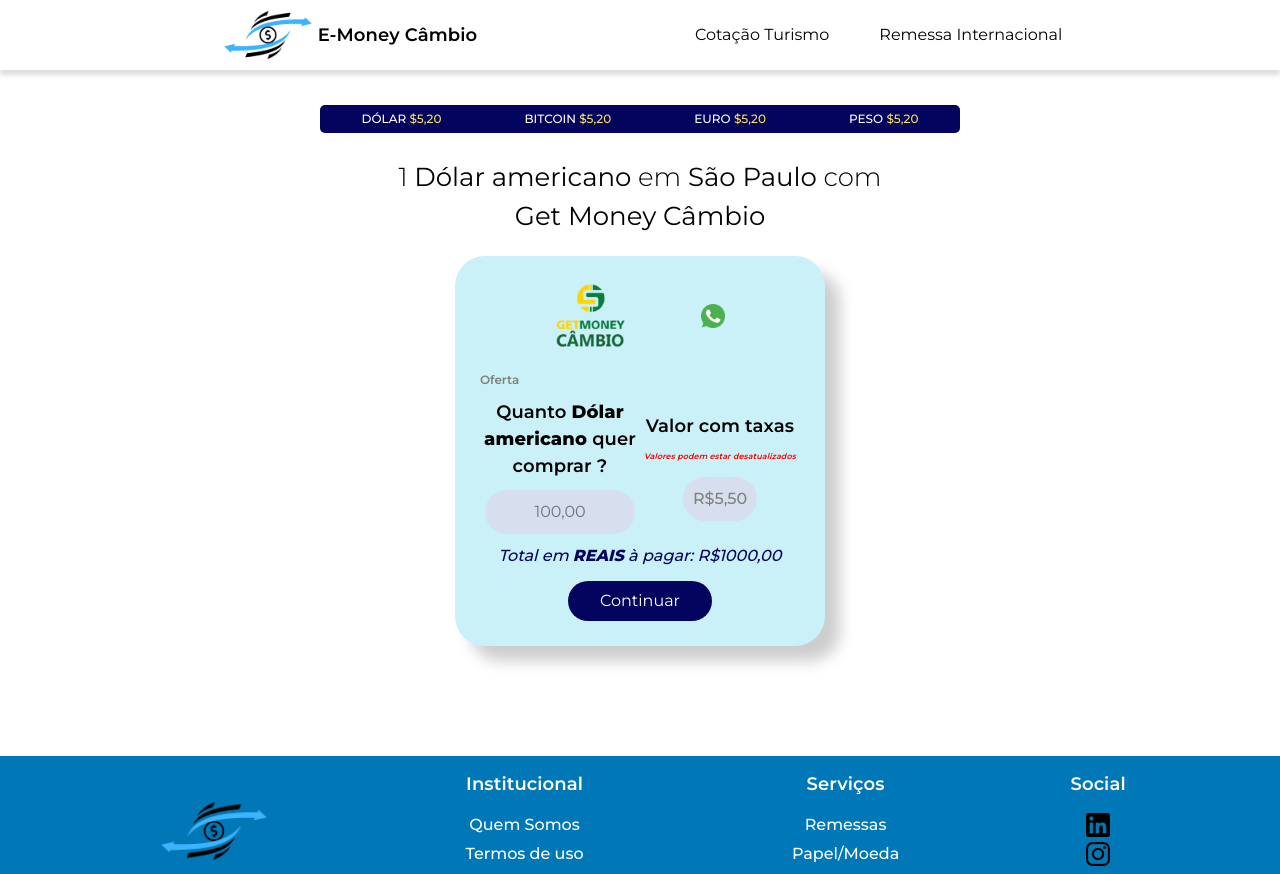
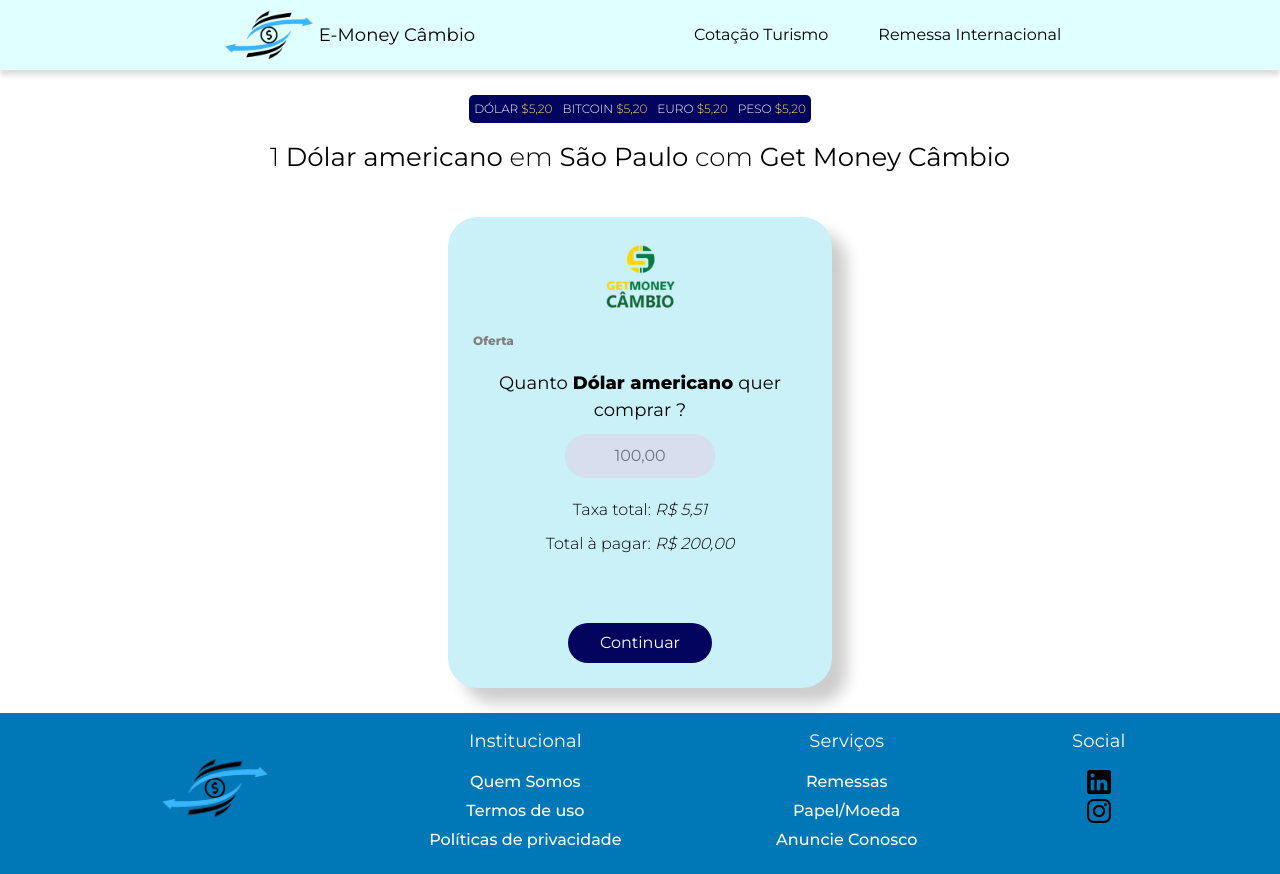
Before and after one commit to jeffersonnunesfonseca/emoneycambio, a Flask app: page /negociacao/1/1/1/1/1 in a window 1280 px wide. Run offline with Flask 3, Linux system fonts and the light colour scheme.

Commit message:
ajustes css html

```diff
--- a/emoneycambio/controllers/portal.py
+++ b/emoneycambio/controllers/portal.py
@@ -71,3 +71,8 @@ def negotiation_company(modality:str=None, coin: str=None, location: str=None, t
 
 
     return render_template(path_to_template, data=data, step=step)
+
+@app.route('/remessa-internacional', methods = ['GET'])
+def remessa_internacional():
+
+    return render_template('portal/negotiation-international-shipment/index.html')
--- a/emoneycambio/static/css/portal/base.css
+++ b/emoneycambio/static/css/portal/base.css
@@ -13,6 +13,17 @@ body {
   overflow-x: hidden;
   font-family: Montserrat, Poppins, -apple-system, BlinkMacSystemFont, Segoe UI, Roboto, Oxygen, Ubuntu, Cantarell, Fira Sans, Droid Sans, Helvetica Neue, sans-serif;
 }
+
+body{ min-height: 100vh; margin:0; }
+
+header{ min-height:50px; background:lightcyan; }
+footer{ min-height:50px; background:PapayaWhip; }
+
+/* The article fills all the space between header & footer */
+body{ display:flex; flex-direction:column; }
+
+article{ flex:1; }
+
 
 /* PROJECT STYLE THEME */
 
@@ -30,13 +41,13 @@ body {
 
 .title-font-style {
   font-size: 26px;
-  font-weight: 800;
+  font-weight: 500;
   font-style: normal;
 }
 
 .subtitle-font-style {
   font-size: 18px;
-  font-weight: 600;
+  font-weight: 400;
   letter-spacing: 0.1px;
   font-style: normal;
 }
@@ -44,7 +55,7 @@ body {
 .text-font-style {
   font-style: normal;
   font-size: 16px;
-  font-weight: 500;
+  font-weight: 300;
 }
 
 /* DESKTOP */
@@ -72,8 +83,8 @@ footer {
 
   width: 100%;
   /* height: 150px; */
-  position: absolute;
-  bottom: 0;
+  /* position: absolute;
+  bottom: 0; */
   /* left: 0; */
 
 }
@@ -110,7 +121,7 @@ header {
   width: 100vw;
   height: 70px;
   box-shadow: 0px 5px 5px #ddd;
-  margin-bottom: 10px;
+  /* margin-bottom: 10px; */
   display: flex;
   justify-content: space-evenly;
   text-align: center;
@@ -143,11 +154,12 @@ header>.logo{
 
 /* CONTENT STYLE */
 
-.content {
-  width: 100vw;
+article.content {
+  /* width: 100vw; */
+  /* flex: 2; */
   display: flex;
   flex-direction: column;
-  justify-content: space-between;
+  justify-content: space-evenly;
   align-items: center;
   gap: 15px;
 
@@ -165,11 +177,12 @@ header>.logo{
   padding-bottom: 100px;
 }
 
+
 .bullet-coins {
   margin-top: 25px;
   font-size: 12px;
   border-radius: 5px 5px 5px;
-  width: 50%;
+  /* width: 50%; */
 }
 
 .bullet-coins>ul {
--- a/emoneycambio/static/css/portal/home/style.css
+++ b/emoneycambio/static/css/portal/home/style.css
@@ -1,7 +1,7 @@
-.home-page {
+/* .home-page {
     margin-top: 30px;
     margin-bottom: 30px;
-}
+} */
 
 .form-price {
     display: flex;
--- a/emoneycambio/static/css/portal/negotiation-tourism/style.css
+++ b/emoneycambio/static/css/portal/negotiation-tourism/style.css
@@ -1,3 +1,6 @@
+body {
+    display: flow-root;
+}
 .breadcumb {
     display: flex;
     align-items: flex-start;
@@ -10,7 +13,7 @@
     box-shadow: 0px 5px 5px #ddd;
     border-radius: 5px 5px 5px;
 }
-.home-page {
+/* .home-page {
     margin-top: 10px;
     margin-bottom: 10px;
     display: flex;
@@ -27,6 +30,8 @@
 }
 
 .results {
+    margin-top: 25px;
+    margin-bottom: 25px;
     display: flex;
     gap: 20px;
     flex-direction: column;
@@ -35,7 +40,7 @@
     /* font-weight: 300; */
     padding: 25px;
     border-radius: 30px;
-    width: 50%;
+    width: 30%;
     box-shadow: 15px 15px 15px rgb(0 0 0 / 20%);
 }
 
@@ -58,7 +63,7 @@
     flex-direction: column;
     align-items: center;
     justify-content: center;
-    gap: 10px;
+    gap: 20px;
 }
 
 .items-step-cols {
@@ -140,7 +163,3 @@ label {
     font-weight: 300 !important;
     text-align: center;
 }
-
-footer {
-    position: relative;
-}
--- a/emoneycambio/static/js/portal/negotiation-tourism/index.js
+++ b/emoneycambio/static/js/portal/negotiation-tourism/index.js
@@ -41,7 +41,13 @@ function nextStepForm(e) {
     let keys = []
     $(formdata ).each(function(index, obj){
         data[obj.name] = obj.value;
-        keys.push(obj.name)
+        if (obj.name =='pfpj' || obj.name == 'delivery'){
+
+        }else{
+
+            keys.push(obj.name)
+        }
+
     });
 
 
--- a/emoneycambio/templates/portal/base.html
+++ b/emoneycambio/templates/portal/base.html
@@ -25,15 +25,15 @@
             </div>
             <ul>
                 <li>
-                    <a href="#">Cotação Turismo</a>
+                    <a href="/">Cotação Turismo</a>
                 </li>
                 <li>
-                    <a href="#">Remessa Internacional</a>
+                    <a href="/remessa-internacional">Remessa Internacional</a>
 
                 </li>
             </ul>
         </header>
-        <section class="content">
+        <article class="content">
             <div class="bullet-coins text-font-style secondary-bg-color">
                 <ul>
                     <li>DÓLAR <span class="coin-gold">$5,20</span></li>
@@ -52,8 +52,7 @@
 
 
             {% block content %}{% endblock %}
-        </section>
-    </body>
+        </article>
         <footer>
             <div>
                 <a href="/">
@@ -94,4 +93,5 @@
                 </ul>
             </div>
         </footer>
+    </body>
 </html>
--- a/emoneycambio/templates/portal/home/index.html
+++ b/emoneycambio/templates/portal/home/index.html
@@ -4,7 +4,7 @@
 {% endblock %}
 {% block content %}
 
-<div class="home-page">
+<!-- <div class="home-page"> -->
 
     <form id="form-price" class="form-price" action="" method="GET">
         <span class="title-font-style title-form-price"> Faça sua cotação</span>
@@ -42,5 +42,5 @@
         <input class="button" type="button" value="Buscar" onclick="sendFormPrice(event)">
     </form>
     <script src="{{ url_for('static', filename='js/portal/home/index.js') }}"></script>
-</div>
+<!-- </div> -->
 {% endblock %}
--- a/emoneycambio/templates/portal/negotiation-tourism/forms/step-1.html
+++ b/emoneycambio/templates/portal/negotiation-tourism/forms/step-1.html
@@ -1,8 +1,10 @@
 <form id='form-step' class='form-step' action="">
+    <input type="hidden" name="nextstep" id="nextstep" value="2">
+
     <span class="breadcumb">
-        <a href="?step=1" rel="noopener noreferrer">Oferta</a>
+        <a href="?step=1" rel="noopener noreferrer"><b>Oferta</b></a>
     </span>
-    <input type="hidden" name="nextstep" id="nextstep" value="2">
+
     <div class="items-step-cols">
         <div class="item-step">
             <span class="text-buy-sell subtitle-font-style">
@@ -13,20 +15,23 @@
 
         </div>
 
-        <div class="item-step">
+        <!-- <div class="item-step">
             <span class="text-fee subtitle-font-style">
                 Valor com taxas
                 <br>
                 <i style="font-size: 8px; color:red">Valores podem estar desatualizados</i>
             </span>
             <span class="text-font-style input-form-negotiation" style="color: gray;">R$5,50</span>
-        </div>
+        </div> -->
 
     </div>
     <div class="item-step">
-        <div class="text-font-style" style="color: #03045E;"><i> Total em <b>REAIS</b> à pagar: <span class="value-text total-pay" id="total-pay">R$1000,00</span> </i></div>
+        <span class="text-font-style">Taxa total: <i class="total-fee">R$ 5,51</i></span>
+
+        <span class="text-font-style">Total à pagar: <i class="total-value">R$ 200,00</i> </span>
     </div>
 
+    <br>
     <input class="button" type="button" value="Continuar" onclick="nextStepForm(event)">
 
 
--- a/emoneycambio/templates/portal/negotiation-tourism/forms/step-3.html
+++ b/emoneycambio/templates/portal/negotiation-tourism/forms/step-3.html
@@ -1,9 +1,12 @@
 <div id="form-step" class="form-step success-step">
+    <span class="breadcumb">
+        <a href="?step=1" rel="noopener noreferrer">Oferta</a> > <a href="?step=2" rel="noopener noreferrer">Contato</a> > <a href="?step=3" rel="noopener noreferrer"><b>Finalizado</b></a>
+    </span>
 
     <p class="title-font-style" style="max-width: 85%;">Em breve seu personal câmbio entrará em contato com você! </p>
     <div style="width: 170px;height: 170px;transition: 0.3s;">
         <img src="{{ url_for('static', filename='images/success-form.jpg') }}" width="170"/>
     </div>
-    <span class="text-font-style" style="color: gray;"> Ecaminhamos sua proposta para a Frente Corretora e também para outros parceiros para que você possa ter a melhor oferta possivel.</span>
+    <span class="text-font-style" style="color: gray;"> Ecaminhamos sua proposta para a <b>{{data.company.name}}</b> e também para outros parceiros para que você possa ter a melhor oferta possivel.</span>
     <a href="/" class="subtile-font-style button" style="margin-bottom: 20px;">Realizar nova cotação</a>
 </div>
--- a/emoneycambio/templates/portal/negotiation-tourism/index.html
+++ b/emoneycambio/templates/portal/negotiation-tourism/index.html
@@ -4,24 +4,21 @@
 {% endblock %}
 {% block content %}
 
-<div class="home-page">
+<!-- <div class="home-page"> -->
     <span class="title title-font-style">{{data.filters.modality}} <b>{{data.filters.coin.name}}</b> em <b>{{data.filters.city.name}}</b> com <b>{{data.company.name}}</b></span>
+
     <div class="results third-bg-color">
 
         <div class="company-contacts-header">
-            <img src="{{ url_for('static', filename=data.company.logo) }}" width="70" />
             {% if data.company.principal_phone.is_whatsapp %}
             <a target="_blank" rel="noreferrer nofollow" href="https://api.whatsapp.com/send/?phone={{data.company.principal_phone.full_number}}&text=Olá, te encontrei atrvés do Portal E-Money Câmbio e gostaria de realizar uma negociação.">
-                <img src="{{ url_for('static', filename='icons/whatsapp.png') }}" width="24" />
+                <img src="{{ url_for('static', filename=data.company.logo) }}" width="70" />
             </a>
             {% else %}
             <a href="tel:{{data.company.principal_phone.full_number}}">
-                <img src="{{ url_for('static', filename='icons/phone.png') }}" width="24">
+                <img src="{{ url_for('static', filename=data.company.logo) }}" width="70" />
             </a>
             {% endif %}
-            <!-- <a target="_blank" rel="noreferrer nofollow" href="{{data.company.site}}?origin=emoneycambio">
-                <img src="{{ url_for('static', filename='icons/web-domain.png') }}" width="24" />
-            </a> -->
         </div>
 
         <div id="steps">
@@ -36,6 +33,6 @@
 
 
     </div>
-</div>
+<!-- </div> -->
 
 {% endblock %}
--- a/emoneycambio/templates/portal/search-result/index.html
+++ b/emoneycambio/templates/portal/search-result/index.html
@@ -3,7 +3,7 @@
 <link rel="stylesheet" href="{{ url_for('static', filename='css/portal/search-result/style.css') }}">
 {% endblock %}
 {% block content %}
-<div class="home-page">
+<!-- <div class="home-page"> -->
     <div class="results">
         <span class="title title-font-style">Negociar <b>{{data['filters']['coin']['name']}}</b> em <b>{{data['filters']['city']['name']}}</b></span>
         {% for result in data['companies'] %}
@@ -37,6 +37,6 @@
         {% endfor %}
     </div>
 
-</div>
+<!-- </div> -->
 
 {% endblock %}
```
Also changed, not shown: other parts of emoneycambio/static/css/portal/negotiation-tourism/style.css (+27 -9 lines), emoneycambio/static/css/portal/negotiation-international-shipment/style.css (added, +35 -0 lines), emoneycambio/static/css/portal/search-result/style.css (+7 -6 lines), emoneycambio/templates/portal/negotiation-international-shipment/index.html (+57 -0 lines), emoneycambio/templates/portal/negotiation-tourism/forms/step-2.html (+15 -14 lines). Lines whose indentation alone changed are shown as unchanged.
